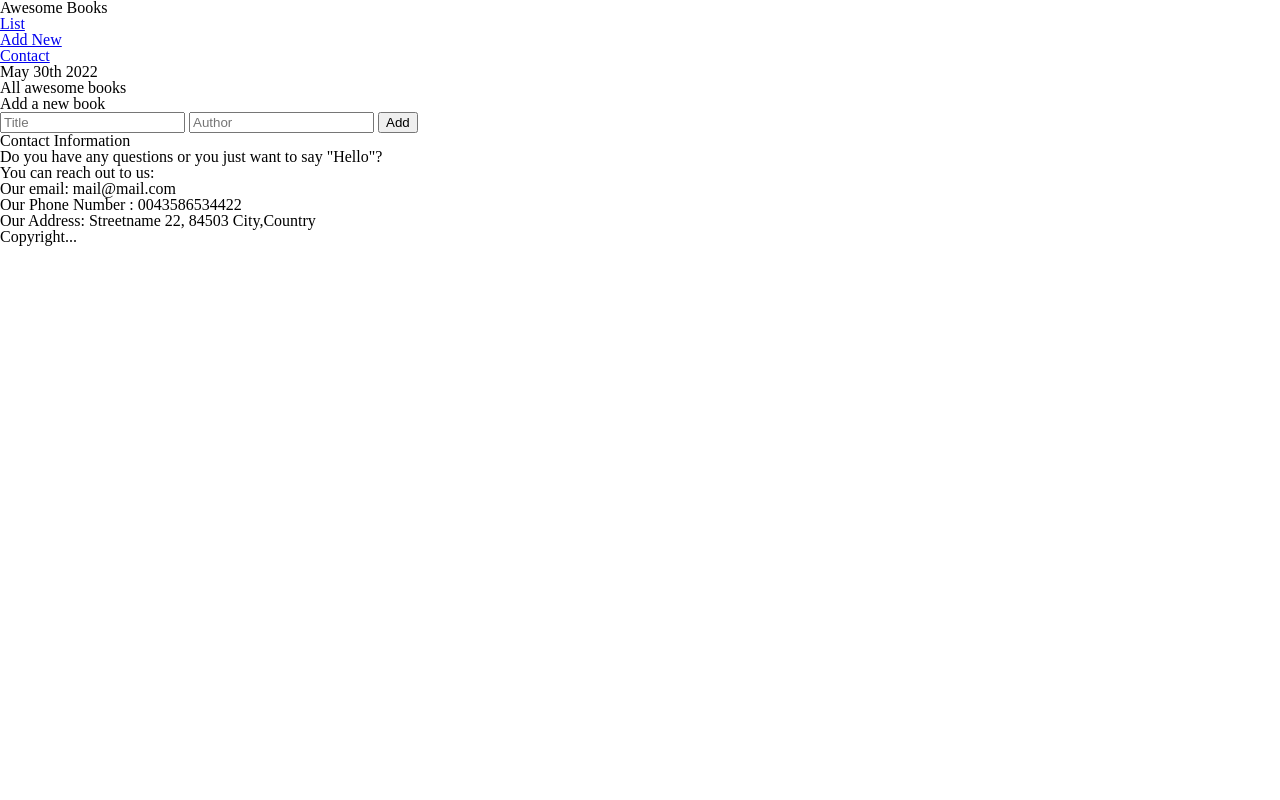
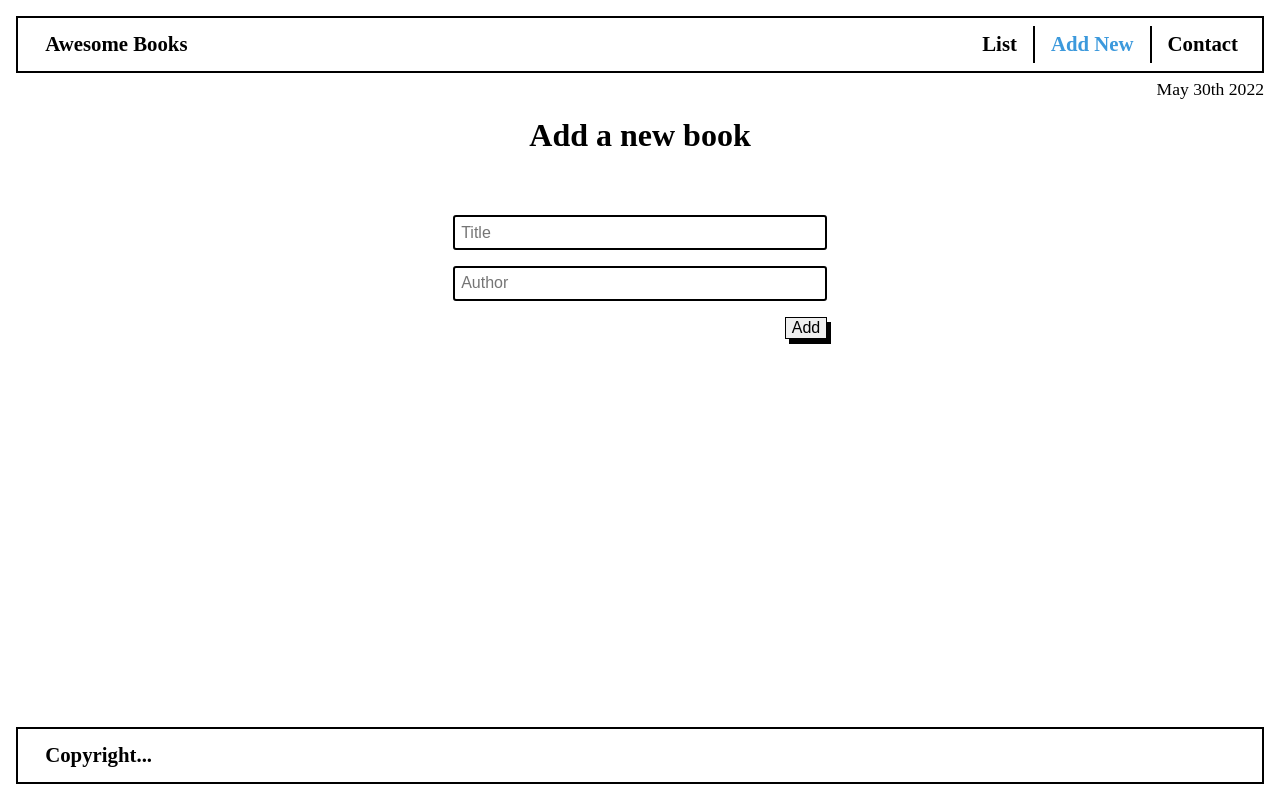
Before and after one commit to jevazquezb/Awesome_books_es6, a website: page index.html in a window 1280 px wide. Drawn offline with Linux system fonts and the light colour scheme; files that its build step writes are made by us from their sources.

Commit message:
Link index.js and index.css files to index.html file

```diff
--- a/index.html
+++ b/index.html
@@ -5,8 +5,8 @@
     <meta http-equiv="X-UA-Compatible" content="IE=edge">
     <meta name="viewport" content="width=device-width, initial-scale=1.0">
     <title>Awesome Books</title>
-    <link rel="stylesheet" href="reset.css" type="text/css" media="all"/>
-    <link rel="stylesheet" href="style.css" type="text/css" media="all"/>
+    <link rel="stylesheet" href="./styles/reset.css" type="text/css" media="all"/>
+    <link rel="stylesheet" href="./styles/index.css" type="text/css" media="all"/>
 </head>
 <body>
     <header>
@@ -52,6 +52,6 @@
         Copyright...
     </footer>
 
-    <script src="index.js"></script>
+    <script type="module" src="./scripts/index.js"></script>
 </body>
 </html>
```
